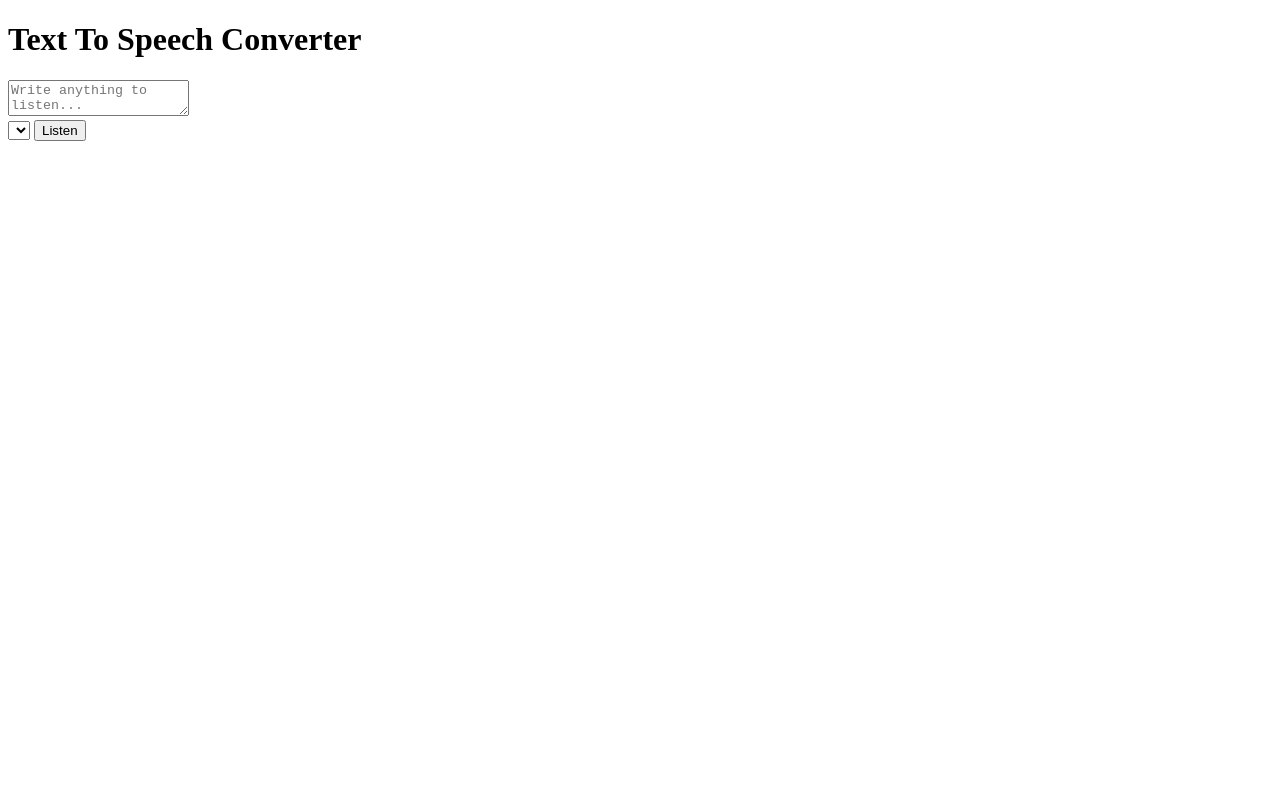
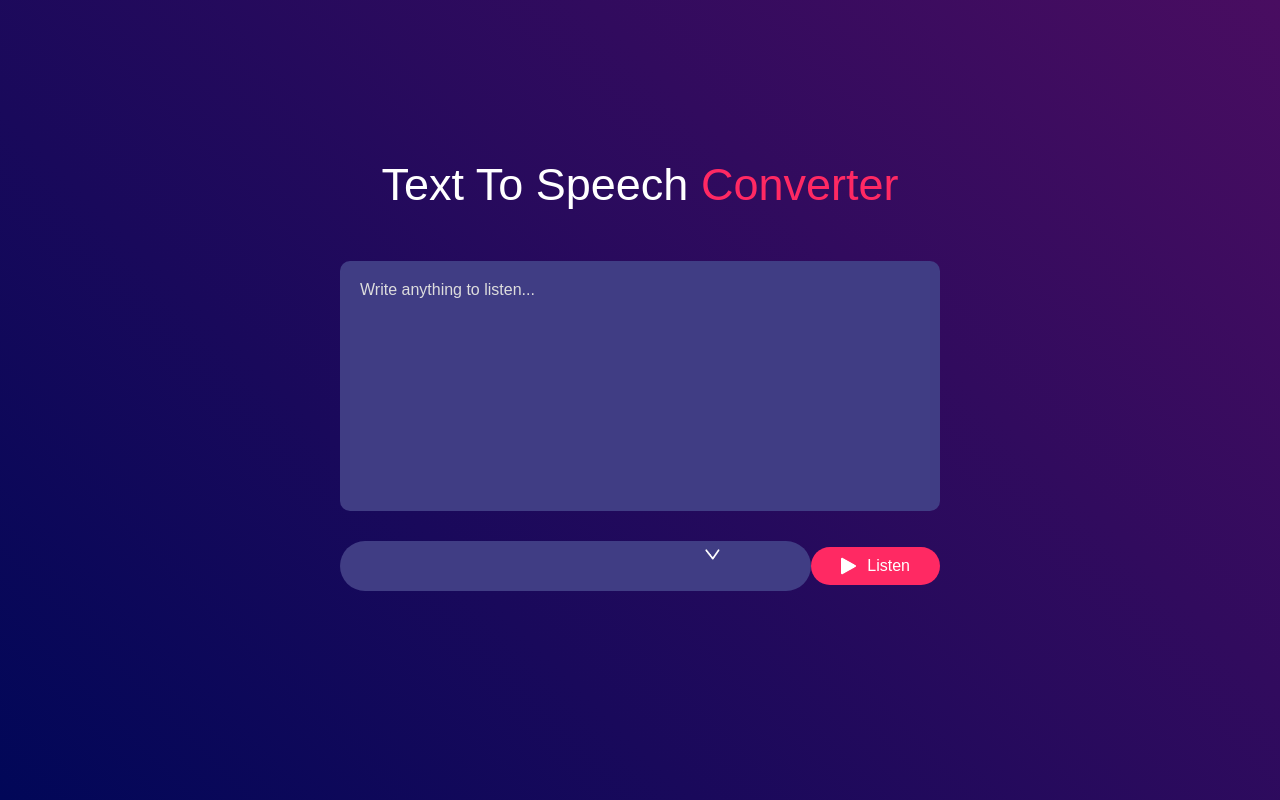
Before and after one commit to sanzida-mim/text_to_speech, a plain HTML site: page index.html in a window 1280 px wide. Drawn offline with Linux system fonts and the light colour scheme.

Commit message:
Updated UI design.

```diff
--- a/index.html
+++ b/index.html
@@ -12,7 +12,7 @@
         <textarea placeholder="Write anything to listen..."></textarea>
         <div class="row">
             <select></select>
-            <button>Listen</button>
+            <button> <img src="images/play.png" alt="play-icon">Listen</button>
         </div>
     </div>
 
--- a/style.css
+++ b/style.css
@@ -0,0 +1,89 @@
+*{
+    margin: 0;
+    padding: 0;
+    font-family: 'Poppins', sans-serif;
+    box-sizing: border-box;
+}
+
+.hero {
+    width: 100%;
+    min-height: 100vh;
+    background: linear-gradient(45deg, #010758, #490d61);
+    display: flex;
+    align-items: center;
+    justify-content: center;
+    flex-direction: column;
+    color: white;
+}
+
+.hero h1 {
+    font-size: 45px;
+    font-weight: 500;
+    margin-top: -50px;
+    margin-bottom: 50px;
+}
+
+.hero h1 span {
+    color: #ff2963;
+}
+
+textarea {
+    width: 600px;
+    height: 250px;
+    background: #403d84;
+    color: white;
+    font-size: 15px;
+    border: 0;
+    outline: 0;
+    padding: 20px;
+    border-radius: 10px;
+    resize: none;
+    margin-bottom: 30px;
+}
+
+textarea::placeholder {
+    font-size: 16px;
+    color: #ddd;
+}
+
+.row {
+    width: 600px;
+    display: flex;
+    align-items: center;
+    gap: 20 px;
+}
+
+button {
+    background: #ff2963;
+    color: white;
+    font-size: 16px;
+    padding: 10px 30px;
+    border-radius: 35px;
+    border: 0;
+    outline: 0;
+    cursor: pointer;
+    display: flex;
+    align-items: center;
+}
+
+button img {
+    width: 16px;
+    margin-right: 10px;
+}
+
+select {
+    flex: 1;
+    color: #fff;
+    background: #403d84;
+    height: 50px;
+    padding: 0 20px;
+    outline: 0;
+    border: 0;
+    border-radius: 35px;
+    appearance: none;
+    background-image: url(images/dropdown.png);
+    background-repeat: no-repeat;
+    background-size: 15px;
+    background-position-x: calc(100% - 20%);
+    background-position-y: 20%;
+}
```
Also changed, not shown: images/dropdown.png (added), images/play.png (added).
